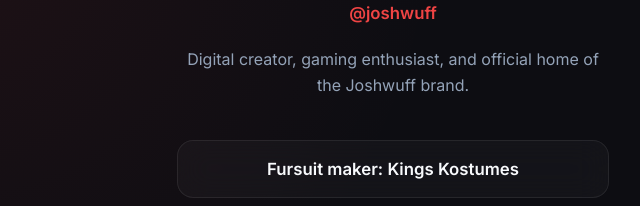
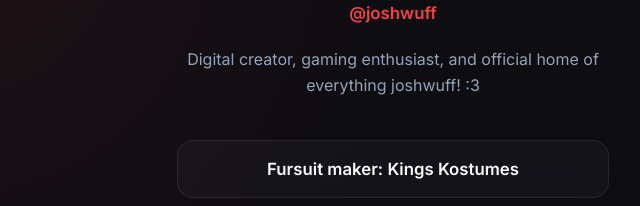
Before and after one commit to joshwuff/joshwuff-site, a plain HTML site: page index.html in a window 1280 px wide. Shown: the part 236-442 px from the top of the page, 247-887 px from the left. Drawn offline with Linux system fonts and the light colour scheme.

Commit message:
Update index.html

```diff
--- a/index.html
+++ b/index.html
@@ -3,7 +3,7 @@
 <head>
     <meta charset="UTF-8">
     <meta name="viewport" content="width=device-width, initial-scale=1.0">
-    <title>Joshwuff | Official Brand Hub</title>
+    <title>Joshwuff | Official </title>
     <link href="https://fonts.googleapis.com/css2?family=Inter:wght@400;600;700&display=swap" rel="stylesheet">
     <style>
         :root {
@@ -151,7 +151,7 @@
         <h1>Joshwuff</h1>
         <div class="handle">@joshwuff</div>
 
-        <p class="bio">Digital creator, gaming enthusiast, and official home of the Joshwuff brand.</p>
+        <p class="bio">Digital creator, gaming enthusiast, and official home of everything joshwuff! :3</p>
 
         <div class="links-container">
             <a href="https://www.instagram.com/kingskostumes" class="link-card" target="_blank">Fursuit maker: Kings Kostumes</a>
```
